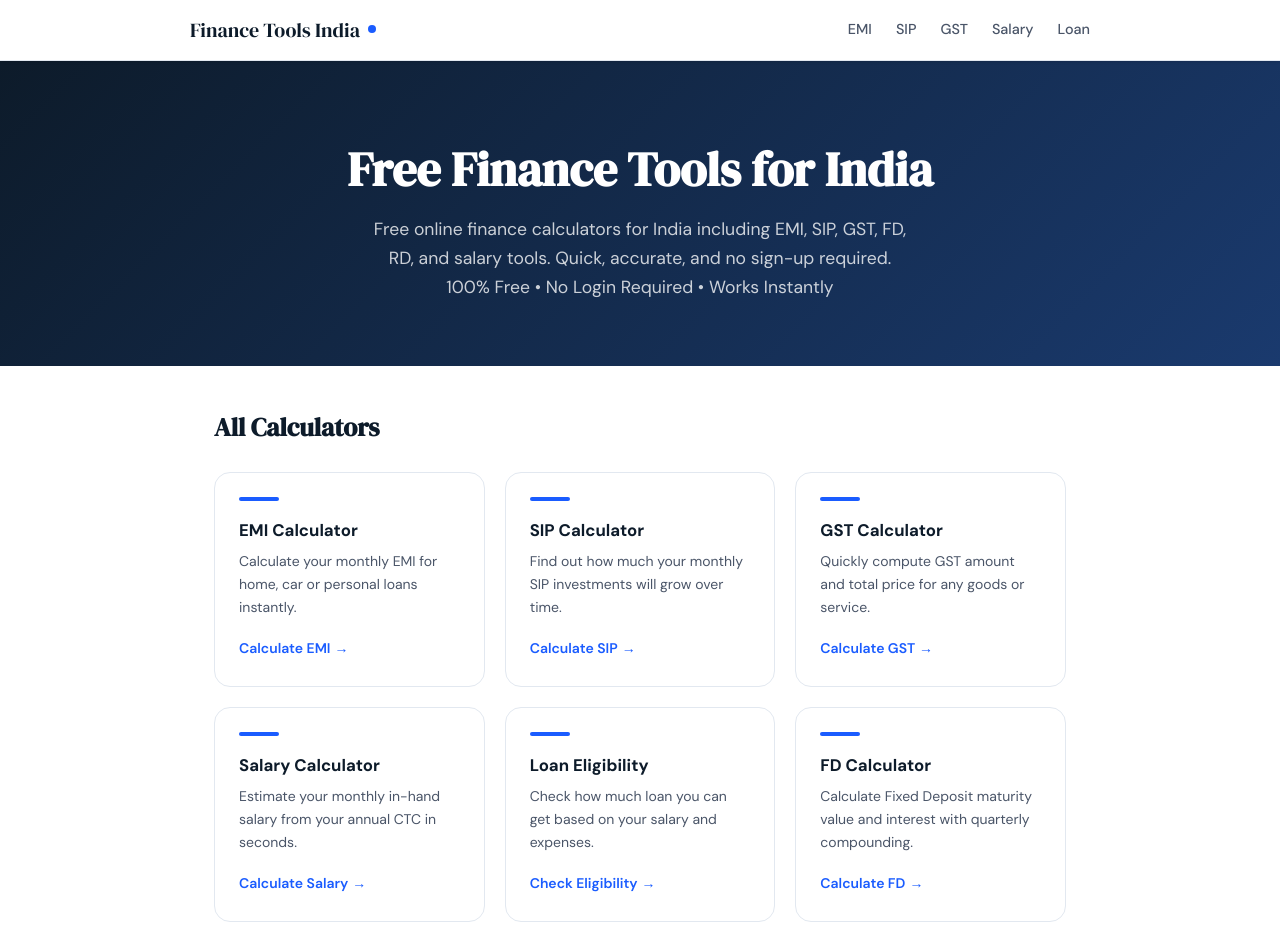
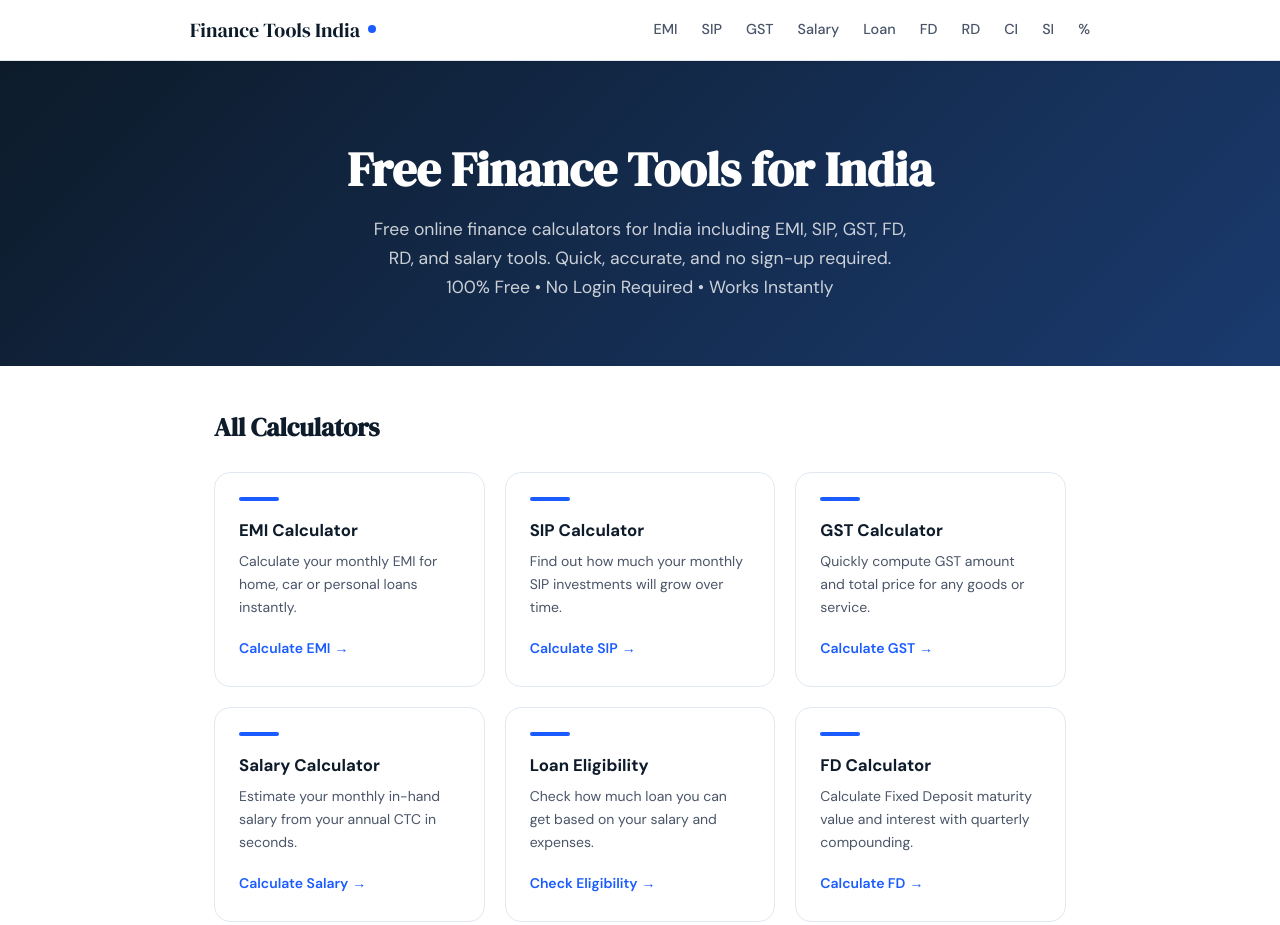
Before and after one commit to MorningstarDeep/finance-tools, a plain HTML site: page index.html in a window 1280 px wide. Shown: the top 925 px of the page. Drawn offline with Linux system fonts and the light colour scheme.

Commit message:
Add files via upload

```diff
--- a/index.html
+++ b/index.html
@@ -48,6 +48,11 @@
         <a href="gst-calculator.html">GST</a>
         <a href="salary-calculator.html">Salary</a>
         <a href="loan-calculator.html">Loan</a>
+        <a href="fd-calculator.html">FD</a>
+        <a href="rd-calculator.html">RD</a>
+        <a href="compound-interest-calculator.html">CI</a>
+        <a href="interest-calculator.html">SI</a>
+        <a href="percentage-calculator.html">%</a>
       </nav>
     </div>
   </header>
@@ -69,7 +74,6 @@
 
     <div class="tools-grid">
 
-      <!-- EXISTING TOOLS -->
       <article class="tool-card">
         <h2>EMI Calculator</h2>
         <p>Calculate your monthly EMI for home, car or personal loans instantly.</p>
@@ -100,7 +104,6 @@
         <a href="loan-calculator.html" class="card-link">Check Eligibility</a>
       </article>
 
-      <!-- NEW TOOLS -->
       <article class="tool-card">
         <h2>FD Calculator</h2>
         <p>Calculate Fixed Deposit maturity value and interest with quarterly compounding.</p>
@@ -158,7 +161,8 @@
         <a href="compound-interest-calculator.html">Compound Interest</a>
         <a href="interest-calculator.html">Simple Interest</a>
         <a href="percentage-calculator.html">Percentage Calculator</a>
-
+      </nav>
+    </div>
   </footer>
 
 </body>
```
